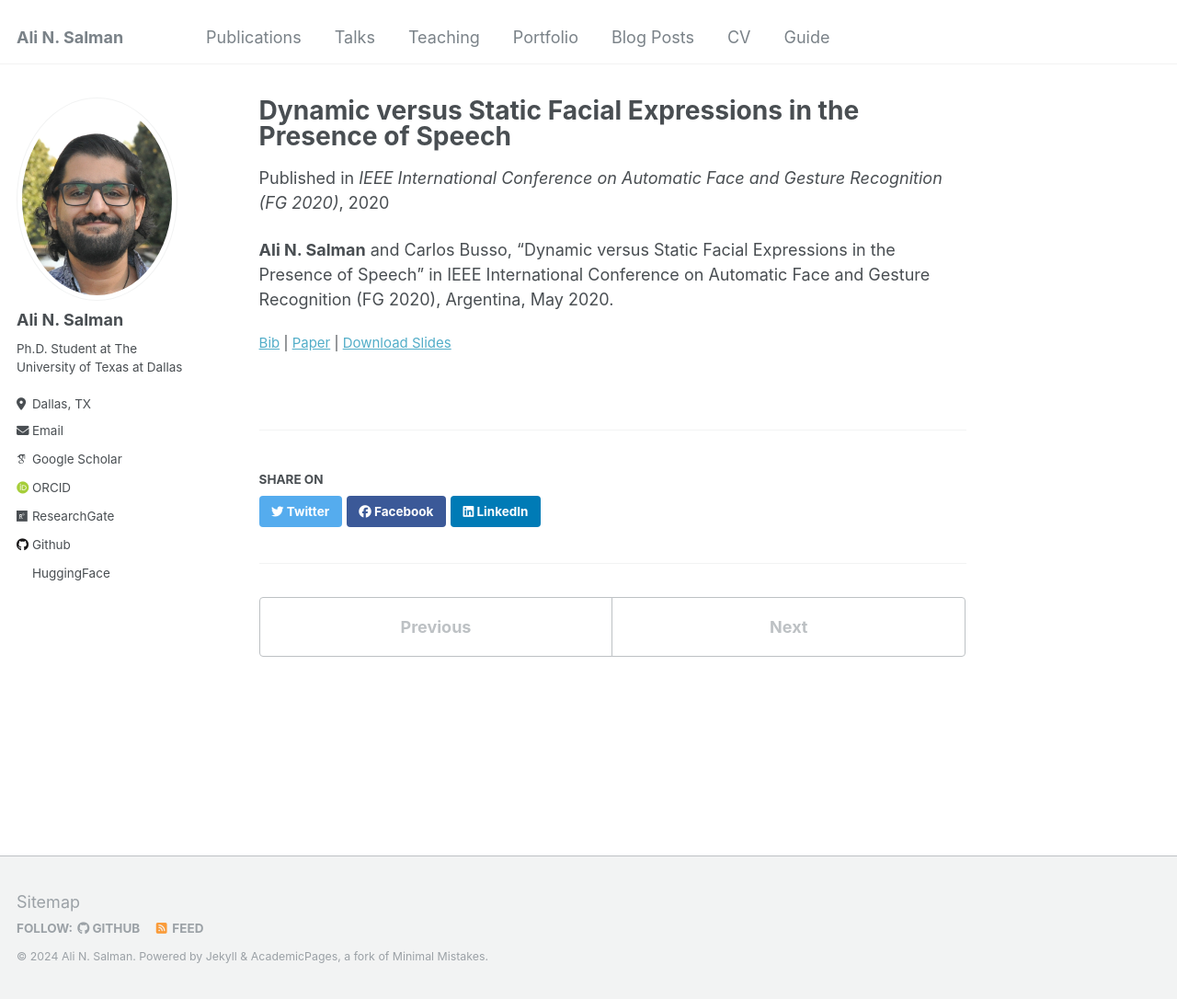
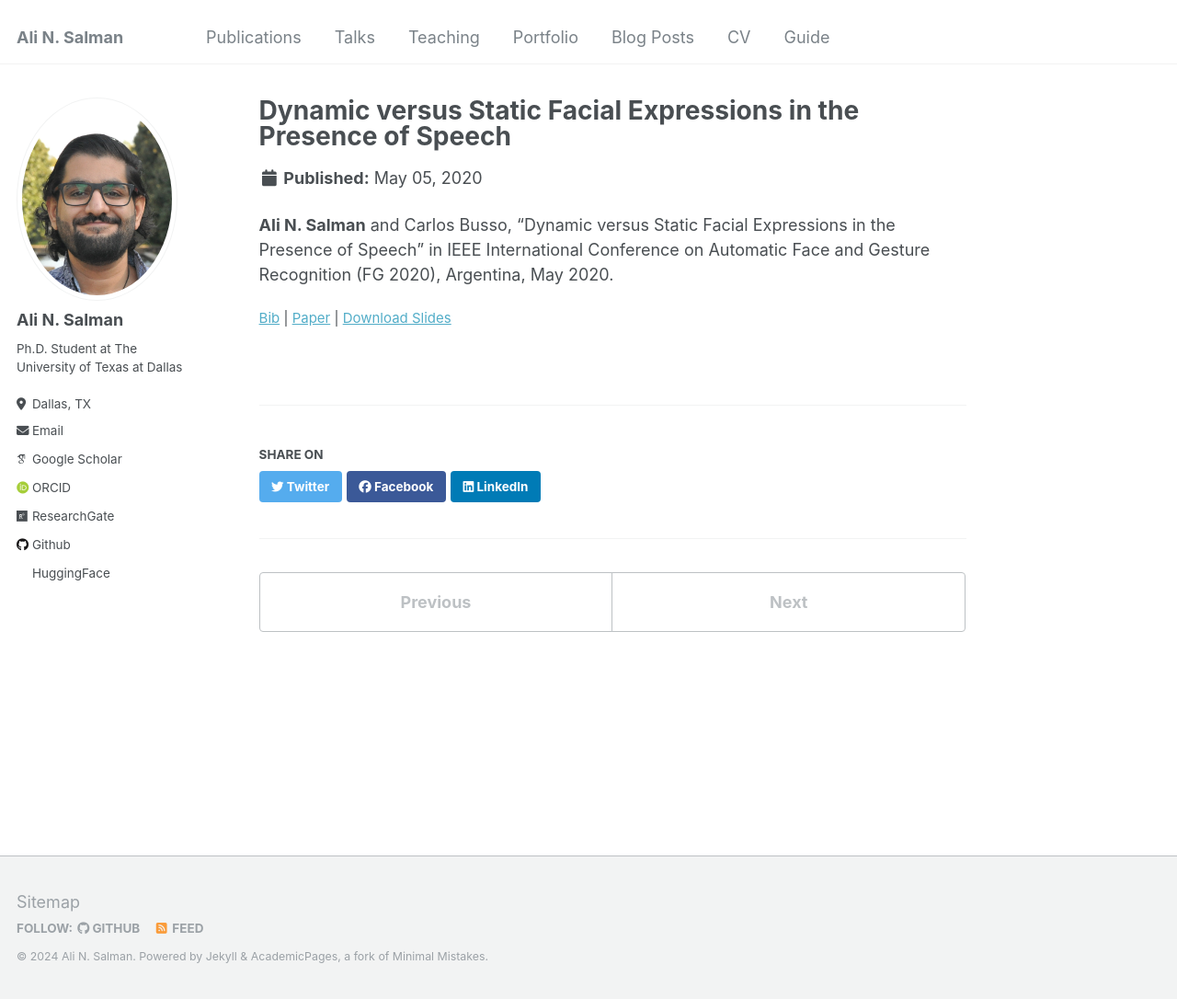
Before and after one commit to 3loi/3loi, a Jekyll site: the page built from _publications/Salman_2020.md, in a window 1280 px wide and 1086 px high. Shown: the whole window at 92% size. Built offline with Jekyll 4.4.1, drawn with Linux system fonts in a browser that asks for light colours; some web fonts are replaced.

Commit message:
Update Salman_2020.md

```diff
--- a/_publications/Salman_2020.md
+++ b/_publications/Salman_2020.md
@@ -2,7 +2,6 @@
 title: "Dynamic versus Static Facial Expressions in the Presence of Speech"
 collection: publications
 permalink: /publications/Salman_2020
-venue: 'IEEE International Conference on Automatic Face and Gesture Recognition (FG 2020)'
 date: 2020-05-05
 slidesurl: 'https://ecs.utdallas.edu/research/researchlabs/msp-lab/publications/Salman_2020-slides.pdf'
 paperurl: 'https://ecs.utdallas.edu/research/researchlabs/msp-lab/publications/Salman_2020.pdf'
```
